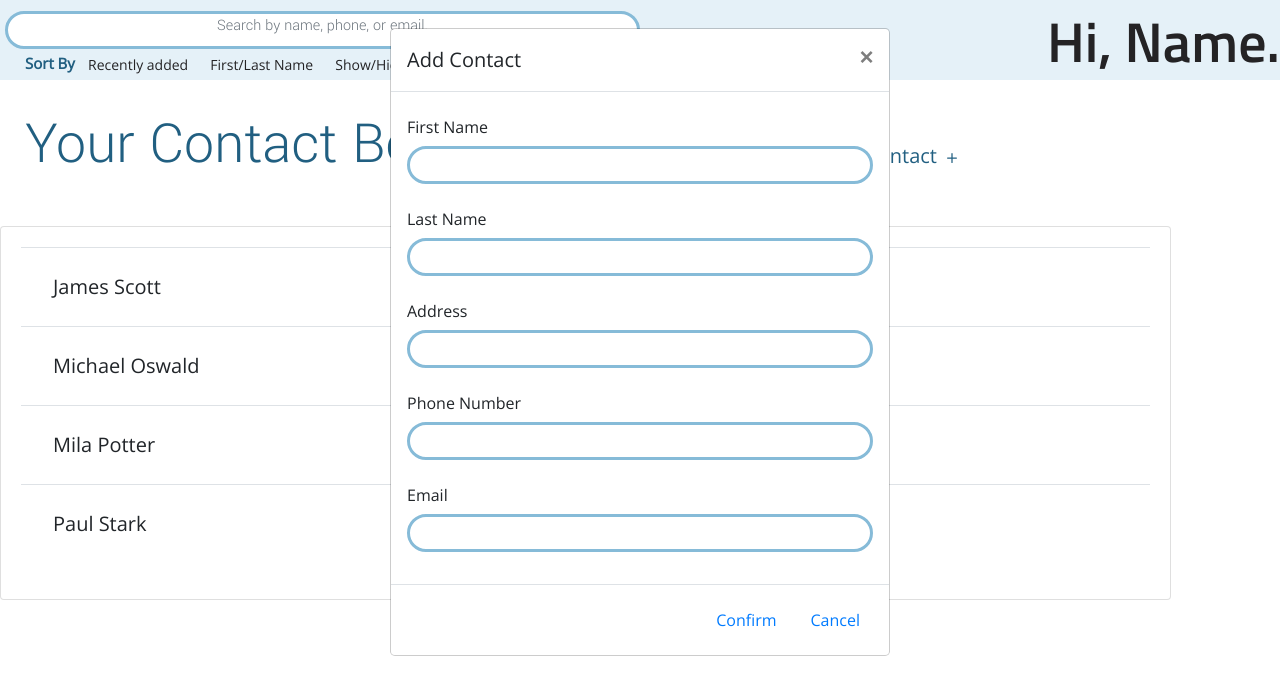
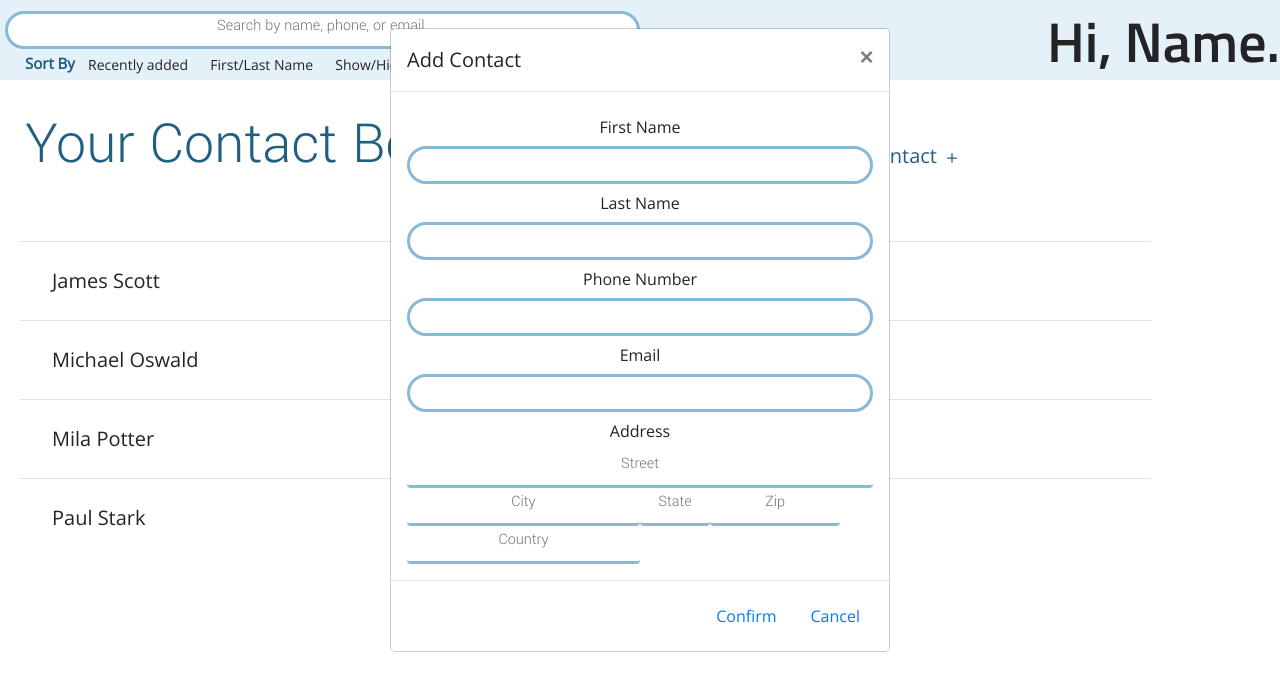
Before and after one commit to Jadar-Team/Jadar, a PHP site: page /homepage.html in a window 1280 px wide, after a click on "Add a contact". Shown: the top 695 px of the page. Run offline with PHP 8.4, Linux system fonts and the light colour scheme.

```diff
--- a/css/styles.css
+++ b/css/styles.css
@@ -33,7 +33,7 @@ body
     color: #FFFFFC;
 }
 
-input[type="text"],input[type="password"], input[type="email"]{
+input[type="text"],input[type="password"], input[type="email"], input[type="tel"]{
     border-radius: 25px;
     border-color: #86BBD8;
     border-width: medium;
@@ -230,7 +230,7 @@ input[type="search"]
   font-size: 60px;
   padding-top: 100px;
   padding-left: 25px;
-  padding-bottom: 20px;
+  padding-bottom: 15px;
   color: #215F81;
   font-family: 'Yantramanav', sans-serif;
 }
@@ -286,9 +286,68 @@ input[type="search"]
 
 }
 
-.add-contact-modal
+.form-group {
+  text-align: center;
+}
+
+.address-group {
+  border-radius: 25px;
+  border-color: #86BBD8;
+  border-width: medium;
+  text-align: center;
+  width: 100%;
+  margin: 30px auto;
+  /* width: 450px; */
+  padding-bottom: 30px;
+}
+
+.address-group:focus
 {
-  /* background-color: rgba(212, 232, 243, 0.3); */
+  outline: none;
+}
+
+.form-control {
+  float: left;
+}
+
+#inputStreet {
+  width: 100%;
+}
+
+#inputCity {
+  width: 50%;
+}
+
+#inputState {
+  width: 15%;
+}
+
+#inputZip {
+  width: 28%;
+}
+
+#inputCounty {
+  width: 45%;
+}
+
+#inputCountry {
+  width: 50%;
+}
+
+input[type="street"],input[type="city"],
+input[type="state"],input[type="zip"],
+input[type="country"]
+{
+    border-top: none;
+    border-left: none;
+    border-right: none;
+    border-color: #86BBD8;
+    border-width: medium;
+    text-align: center;
+    width: 100%;
+    margin: 0 20 20 0;
+    padding-bottom: 15px;
+    font-family: 'Yantramanav', sans-serif;
 }
 
 .modal-backdrop{
@@ -421,16 +480,14 @@ select{
 /* Hyperlinks */
 
 a {
-  color: white;
+  outline: none;
 }
 a:link {
   color: white;
 }
 
 a:active {
-  text-decoration: none;
   outline: none;
-  border: none;
 }
 
 a:hover {
--- a/homepage.html
+++ b/homepage.html
@@ -79,16 +79,24 @@
                       <input type="text" class="form-control" id="add-lastname">
                   </div>
                   <div class="form-group">
-                    <label for="add-address" class="col-form-label">Address</label>
-                      <input type="text" class="form-control" id="add-address">
-                  </div>
-                  <div class="form-group">
                     <label for="add-phone" class="col-form-label">Phone Number</label>
-                      <input type="text" class="form-control" id="add-phone">
+                      <input type="tel" class="form-control" id="add-phone">
                   </div>
                   <div class="form-group">
                     <label for="add-email" class="col-form-label">Email</label>
                       <input type="email" class="form-control" id="add-email">
+                  </div>
+                  <div class="form-group address-group address">
+                    <label for="add-address" class="col-form-label">Address</label>
+                    <input type="street" class="form-control" id="autocomplete" placeholder="Street">
+
+                    <input type="city" class="form-control" id="inputCity" placeholder="City">
+
+                    <input type="state" class="form-control" id="inputState" placeholder="State">
+
+                    <input type="zip" class="form-control" id="inputZip" placeholder="Zip">
+
+                    <input type="country" class="form-control" id="inputCountry" placeholder="Country">
                   </div>
               </form>
               </div>
@@ -103,7 +111,7 @@
         </div>
       </div>
 
-      <div class = "card contact-table">
+      <div class = "card-transparent contact-table">
         <div class = "card-body">
           <table class = "table table-hover">
             <!-- <thead>
--- a/js/sandbox2.js
+++ b/js/sandbox2.js
@@ -1,7 +1,14 @@
 
 // Mock JSON data
 var myArray = [
-    {'fname':"Michael",'lname':"Oswald",'address':"123 street",'phone':"352-87-9780",'email':'knights.edu', 'date': new Date()},
+    {
+      'fname':"Michael",
+      'lname':"Oswald",
+      'address':"123 street",
+      'phone':"352-87-9780",
+      'email':'knights.edu',
+      'date': new Date()
+    },
     {'fname':"Mila",'lname':"Potter",'address':"123 street",'phone':"352-87-9780",'email':'knights.edu', 'date' : new Date()},
     {'fname':"Paul",'lname':"Stark",'address':"123 street",'phone':"352-87-9780",'email':'knights.edu', 'date' : new Date()},
     {'fname':"James",'lname':"Scott",'address':"123 street",'phone':"352-87-9780", 'email': 'knights.edu', 'date' : new Date()}
@@ -62,6 +69,10 @@ function buildTable(data)
                           </div>
                           <div id="collapseInfo" class="collapse hide" aria-labelledby="contactName" data-parent="#showHide">
                           <div class="card-body">
+                          <svg width="1em" height="1em" viewBox="0 0 16 16" class="bi bi-house-door-fill" fill="currentColor" xmlns="http://www.w3.org/2000/svg">
+                          <path d="M6.5 10.995V14.5a.5.5 0 0 1-.5.5H2a.5.5 0 0 1-.5-.5v-7a.5.5 0 0 1 .146-.354l6-6a.5.5 0 0 1 .708 0l6 6a.5.5 0 0 1 .146.354v7a.5.5 0 0 1-.5.5h-4a.5.5 0 0 1-.5-.5V11c0-.25-.25-.5-.5-.5H7c-.25 0-.5.25-.5.495z"/>
+                          <path fill-rule="evenodd" d="M13 2.5V6l-2-2V2.5a.5.5 0 0 1 .5-.5h1a.5.5 0 0 1 .5.5z"/>
+                        </svg>
                               ${data[i].address + " | " + data[i].phone + " | " + data[i].email}
                             </div>
                             </div>
@@ -107,7 +118,6 @@ function buildTable(data)
           );
     }
 }
-
 
 
 // Toggle between sorting in ascending order first name and last name
@@ -210,6 +220,7 @@ $("#showHide").click(function()
 
 })
 
+
 // Am/Pm conversion function
 function displayAmPm(users)
 {
```
